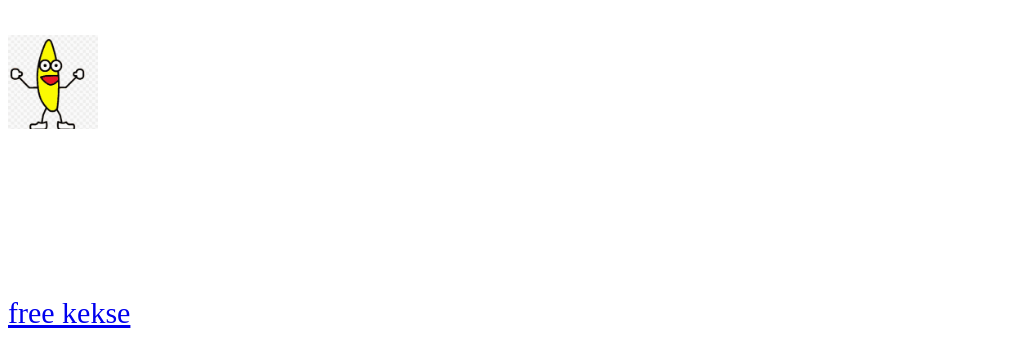
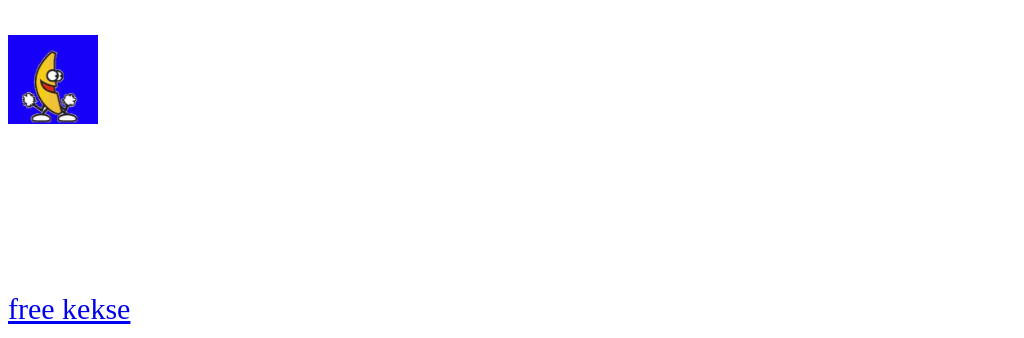
Before and after one commit to shekyweb/sheky.github.io, a plain HTML site: page index.html in a window 1280 px wide. Shown: the part 525-863 px from the top of the page, without its empty margins (0-1024 px from the left). Drawn offline with Linux system fonts and the light colour scheme.

Commit message:
Update index.html

```diff
--- a/index.html
+++ b/index.html
@@ -65,7 +65,7 @@
                 <br>
 
                 <h3>
-                    <img src="mr-banana-yeah.gif" id="start">
+                    <img src="cheerer-dance.gif" id="start">
                 </h3>
                 <div id="start">
 
```
